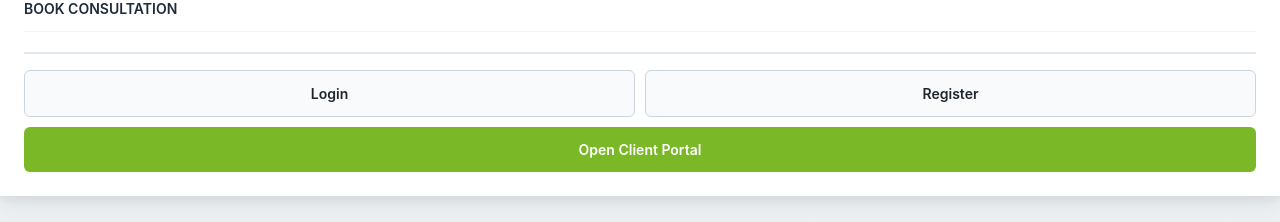
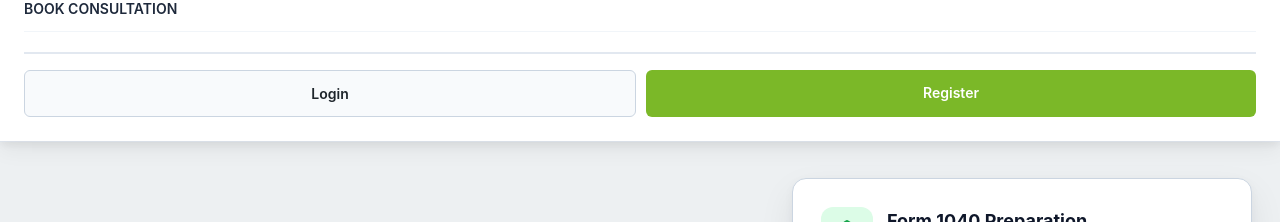
Before and after one commit to murali007/ira-tax-solutions, a React (Vite) app: page / in a window 1280 px wide. Both pictures are taken after a click on the button "Toggle navigation menu". Shown: the part 472-694 px from the top of the page. Built offline with nearby package versions, Linux system fonts and the light colour scheme; no server answers.

Commit message:
fix(navbar): show PORTAL button only when user is logged in

```diff
--- a/src/components/layout/Navbar.jsx
+++ b/src/components/layout/Navbar.jsx
@@ -112,6 +112,10 @@ export default function Navbar() {
           {/* User Account / Auth Actions */}
           <div className="nav-actions-desktop" ref={dropdownRef}>
             {isAuthenticated ? (
+              <div className="nav-auth-buttons-group">
+                <Link to="/portal" className="portal-cta-btn">
+                  PORTAL
+                </Link>
                 <div className="user-dropdown-container">
                   <button
                     type="button"
@@ -145,6 +149,7 @@ export default function Navbar() {
                     </div>
                   )}
                 </div>
+              </div>
             ) : (
               <div className="nav-auth-buttons-group">
                 <Link to="/login" className="nav-login-btn">
@@ -152,9 +157,6 @@ export default function Navbar() {
                 </Link>
                 <Link to="/register" className="nav-register-btn">
                   Register
-                </Link>
-                <Link to="/portal" className="portal-cta-btn">
-                  PORTAL
                 </Link>
               </div>
             )}
@@ -209,13 +211,10 @@ export default function Navbar() {
                     <Link to="/login" onClick={closeMobile} className="mobile-auth-btn outline">
                       Login
                     </Link>
-                    <Link to="/register" onClick={closeMobile} className="mobile-auth-btn outline">
+                    <Link to="/register" onClick={closeMobile} className="mobile-auth-btn primary">
                       Register
                     </Link>
                   </div>
-                  <Link to="/portal" onClick={closeMobile} className="mobile-auth-btn primary">
-                    Open Client Portal
-                  </Link>
                 </div>
               )}
             </div>
```
Lines whose indentation alone changed are shown as unchanged.
